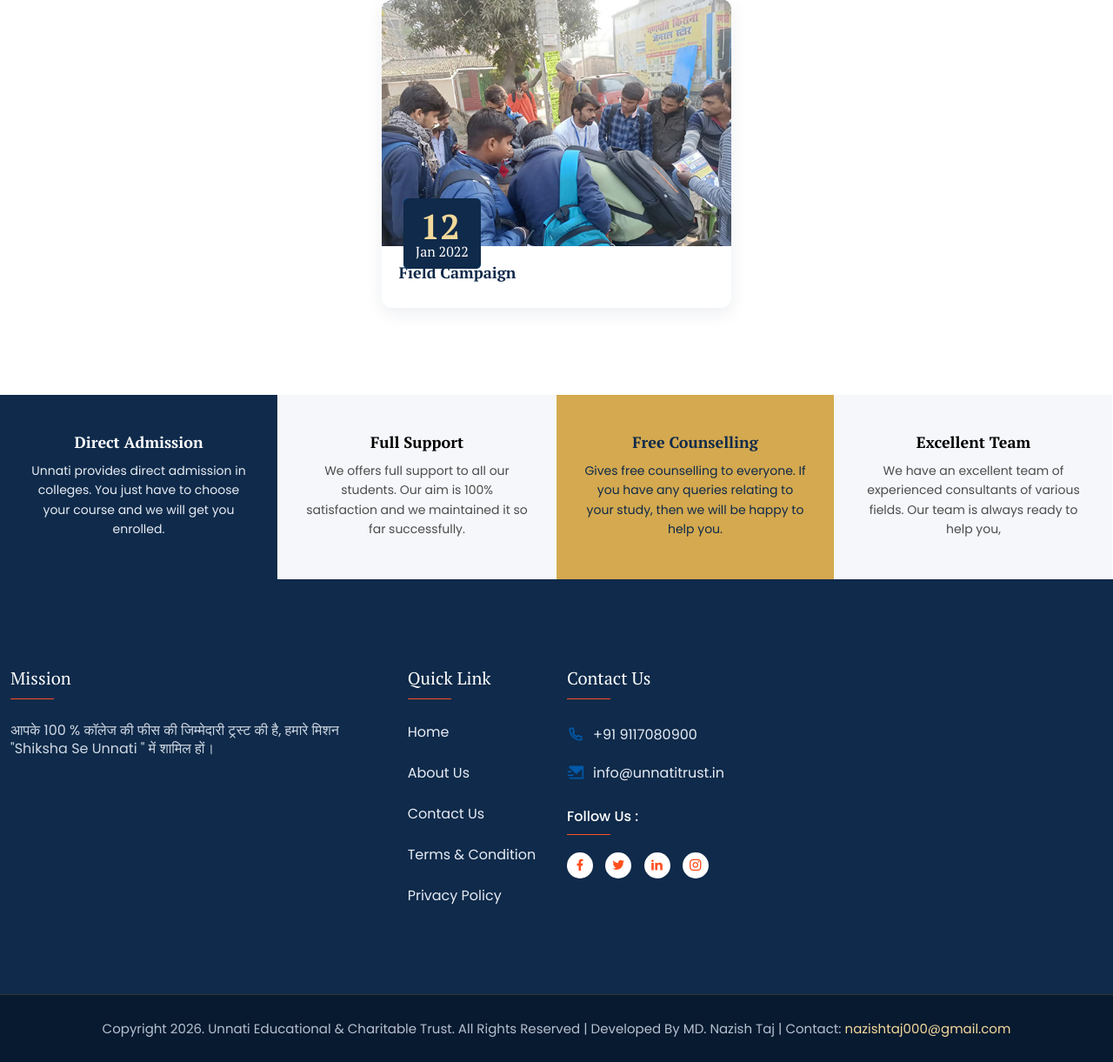
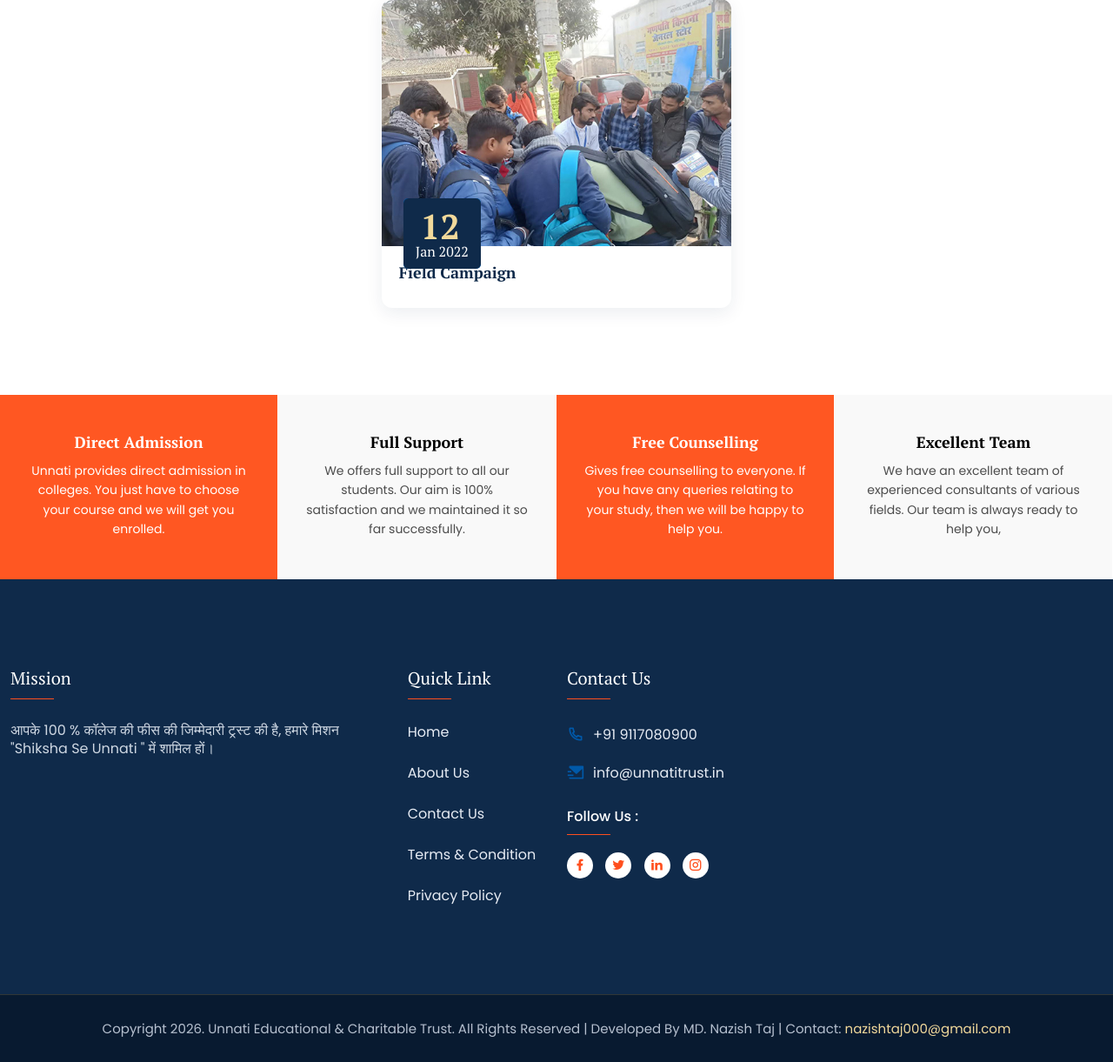
Before and after one commit to NazishTaj/unnatitrust, a Django app: page / in a window 1280 px wide. Shown: the part 4092-5313 px from the top of the page at 87% size. Run offline with Django 4.2, Linux system fonts and the light colour scheme; some libraries are stand-ins or nearby versions.

Commit message:
Update styles and colors in home.html

```diff
--- a/templates/home.html
+++ b/templates/home.html
@@ -54,7 +54,7 @@
         </section>
 
 
-        <div class="promo-banner-wrap style4 promo-bg-1 bg-f ptb-100" style="background: linear-gradient(135deg, rgba(8,26,48,0.92) 0%, rgba(15,42,74,0.85) 100%);">
+        <div class="promo-banner-wrap style4 promo-bg-1 bg-f ptb-100"  style="background-color: #e80f28a9 !important;">
             <div class="overlay bg-midnight op-8"></div>
             <div class="container">
                 <div class="row">
@@ -393,28 +393,28 @@
             <div class="container-fluid px-0">
                 <div class="row gx-0 align-items-center">
                     <div class="col-xl-3 col-lg-6 col-md-6 col-sm-6">
-                        <div class="feature-item" style="background:#0f2a4a">
+                        <div class="feature-item" style="background:#ff5722">
                             <h5><a style="color:#fff" href="#">Direct Admission</a></h5>
-                            <p style="color:#e7ecf4">Unnati provides direct admission in colleges. You just have to choose your course and we will get you enrolled.</p>
+                            <p style="color:#fff">Unnati provides direct admission in colleges. You just have to choose your course and we will get you enrolled.</p>
                            <!-- <a class="" href="#"><span>Read More</span><i class="ri-arrow-right-line"></i></a>-->
                         </div>
                     </div>
                     <div class="col-xl-3 col-lg-6 col-md-6 col-sm-6">
-                        <div class="feature-item" style="background:#f6f7fa">
+                        <div class="feature-item">
                             <h5><a href="#">Full Support</a></h5>
                             <p> We offers full support to all our students. Our aim is 100% satisfaction and we maintained it so far successfully.</p>
 
                         </div>
                     </div>
                     <div class="col-xl-3 col-lg-6 col-md-6 col-sm-6">
-                        <div class="feature-item" style="background:#d4a94f">
-                            <h5><a style="color:#0f2a4a" href="#">Free Counselling</a></h5>
-                            <p style="color:#0f2a4a">Gives free counselling to everyone. If you have any queries relating to your study, then we will be happy to help you.</p>
+                        <div class="feature-item" style="background:#ff5722">
+                            <h5><a style="color:#fff" href="#">Free Counselling</a></h5>
+                            <p style="color:#fff">Gives free counselling to everyone. If you have any queries relating to your study, then we will be happy to help you.</p>
 
                         </div>
                     </div>
                     <div class="col-xl-3 col-lg-6 col-md-6 col-sm-6">
-                        <div class="feature-item" style="background:#f6f7fa">
+                        <div class="feature-item">
                             <h5><a href="#">Excellent Team</a></h5>
                             <p>We have an excellent team of experienced consultants of various fields. Our team is always ready to help you,</p>
 
```
